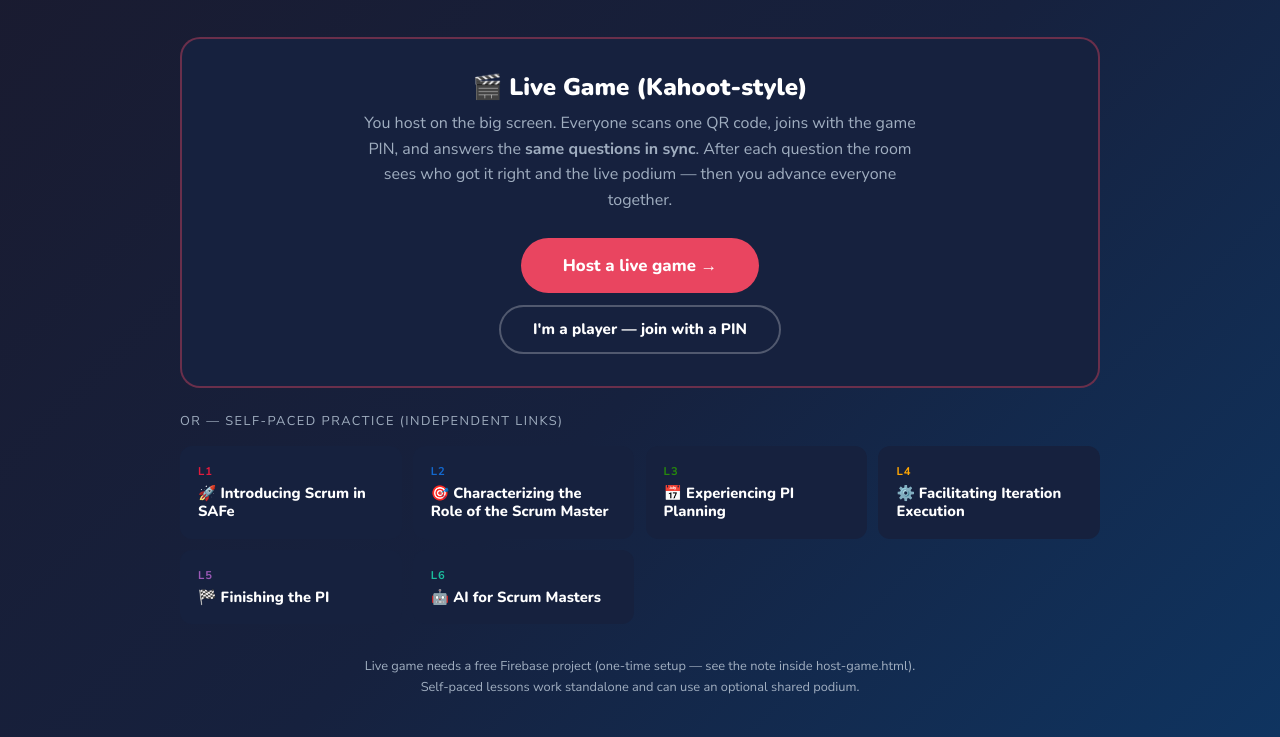
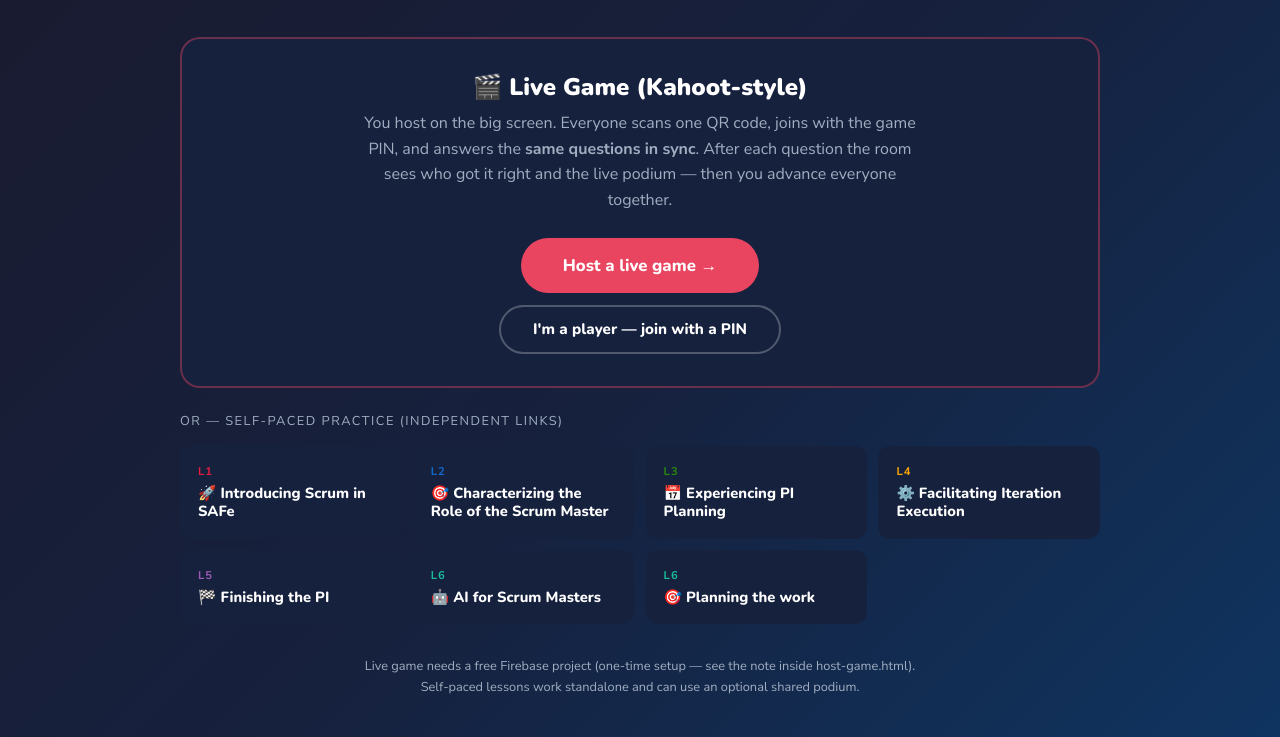
Before and after one commit to Ani-512/SAFe-SM-Quiz, a plain HTML site: page index.html in a window 1280 px wide. Shown: the part 188-925 px from the top of the page. Drawn offline with nearby package versions, Linux system fonts and the light colour scheme.

Commit message:
Added sprint planning html

```diff
--- a/index.html
+++ b/index.html
@@ -51,6 +51,7 @@
       <a class="mini-card" href="lesson-4-facilitating-iteration-execution.html" style="--c:#ffa602"><span class="mc-n">L4</span><span class="mc-t">⚙️ Facilitating Iteration Execution</span></a>
       <a class="mini-card" href="lesson-5-finishing-the-pi.html" style="--c:#9b59b6"><span class="mc-n">L5</span><span class="mc-t">🏁 Finishing the PI</span></a>
       <a class="mini-card" href="lesson-6-ai-for-scrum-masters.html" style="--c:#1abc9c"><span class="mc-n">L6</span><span class="mc-t">🤖 AI for Scrum Masters</span></a>
+      <a class="mini-card" href="sprint-planning-quiz.html" style="--c:#1abc9c"><span class="mc-n">L6</span><span class="mc-t">🎯 Planning the work</span></a>
   </div>
 
   <div class="foot">Live game needs a free Firebase project (one-time setup — see the note inside host-game.html).<br>Self-paced lessons work standalone and can use an optional shared podium.</div>
```
